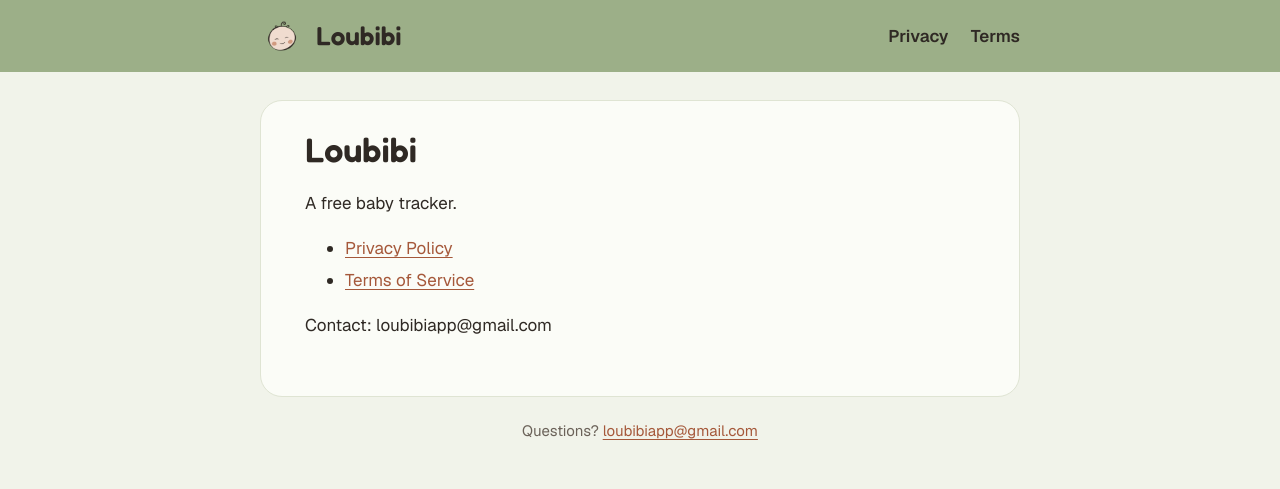
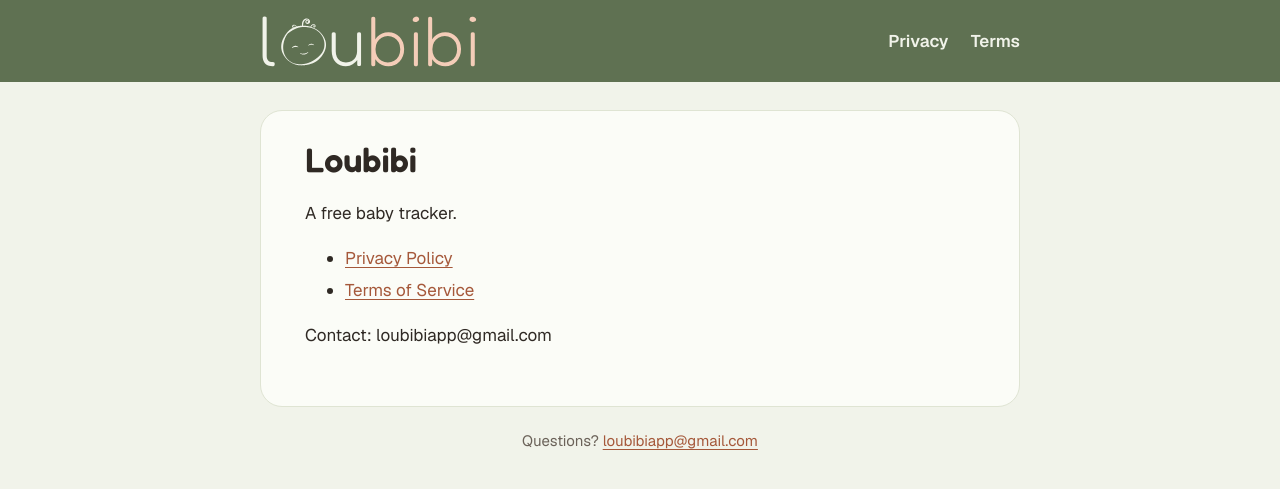
Before and after one commit to LukeJuno/loubibi-legal, a Jekyll site: the page built from index.md, in a window 1280 px wide. Shown: the top 489 px of the page. Built offline with Jekyll 4.4.1, drawn with Linux system fonts in a browser that asks for light colours.

Commit message:
Use the actual Loubibi lockup (dark version, as the app does on Moss) in the header of the legal pages
Co-Authored-By: Claude Sonnet 5.5 <noreply@anthropic.com>

```diff
--- a/_layouts/default.html
+++ b/_layouts/default.html
@@ -10,8 +10,7 @@
 <body>
   <header class="top">
     <a class="brand" href="{{ '/' | relative_url }}">
-      <img src="{{ '/assets/loubibi-icon.png' | relative_url }}" alt="" width="44" height="44">
-      <span>Loubibi</span>
+      <img src="{{ '/assets/loubibi-logo.svg' | relative_url }}" alt="Loubibi" height="54">
     </a>
     <nav>
       <a href="{{ '/privacy-policy.html' | relative_url }}">Privacy</a>
--- a/assets/css/legal.css
+++ b/assets/css/legal.css
@@ -22,12 +22,12 @@ body {
   font: 17px/1.65 "Geist", -apple-system, BlinkMacSystemFont, "Segoe UI", Roboto, sans-serif;
 }
 .top {
-  background: var(--sage); display: flex; align-items: center; justify-content: space-between;
+  background: #5f7152; display: flex; align-items: center; justify-content: space-between;
   padding: 14px max(20px, calc((100% - 760px) / 2));
 }
-.brand { display: flex; align-items: center; gap: 12px; color: #2f2924; text-decoration: none; font: 600 26px/1 "Fredoka", sans-serif; }
-.brand img { border-radius: 12px; }
-.top nav a { color: #2f2924; text-decoration: none; font-weight: 600; margin-left: 18px; }
+.brand { display: flex; align-items: center; text-decoration: none; }
+.brand img { display: block; height: 54px; width: auto; }
+.top nav a { color: #f1f3ea; text-decoration: none; font-weight: 600; margin-left: 18px; }
 .top nav a:hover { text-decoration: underline; }
 main {
   max-width: 760px; margin: 28px auto 0; padding: 28px clamp(20px, 5vw, 44px) 40px;
```
Also changed, not shown: assets/loubibi-logo.svg (added).
